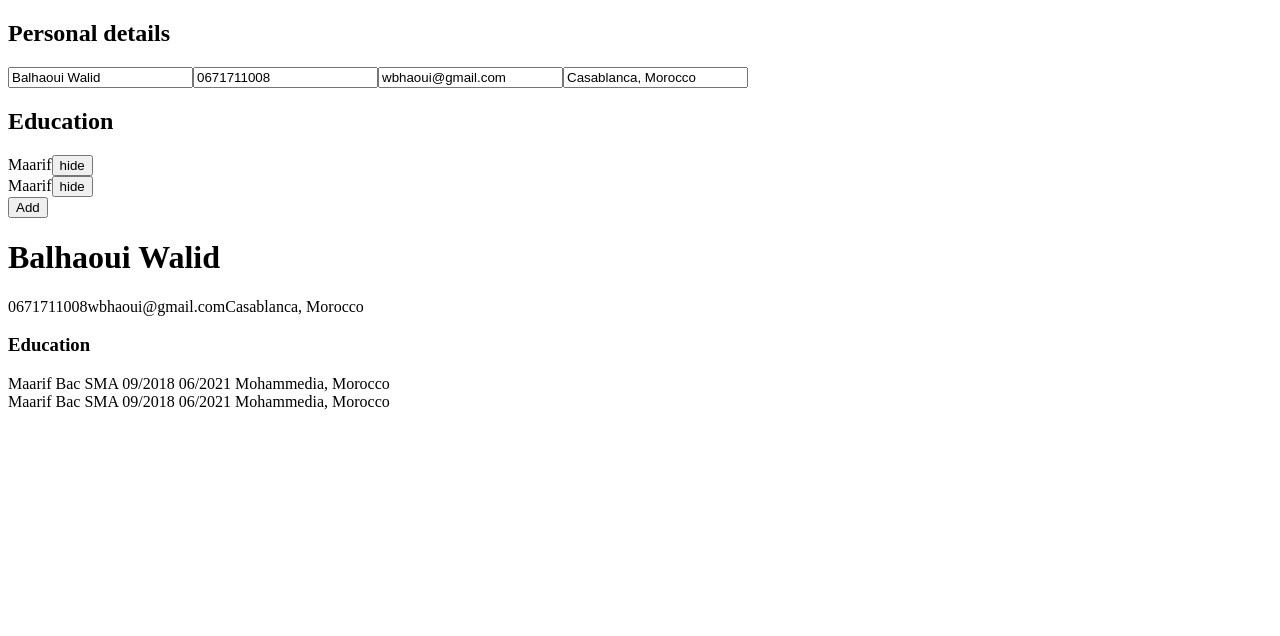
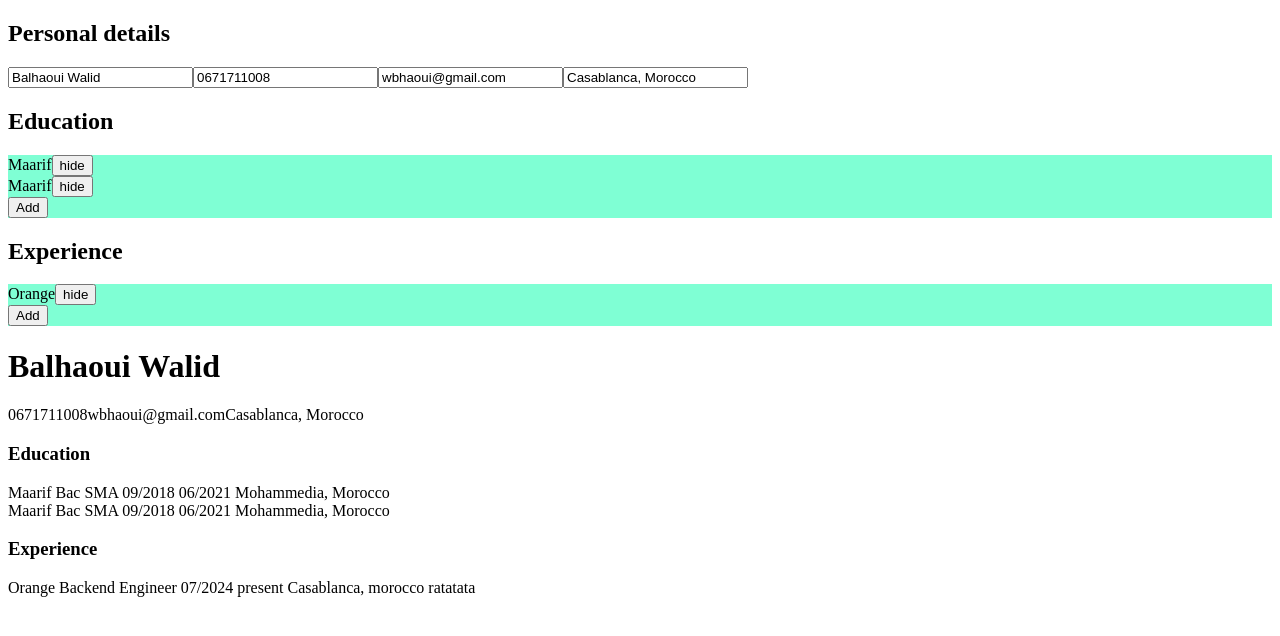
Before and after one commit to Archesper/react-cv-generator, a React (Vite) app: page / in a window 1280 px wide. Shown: the top 636 px of the page. Built offline with nearby package versions, Linux system fonts and the light colour scheme.

Commit message:
Add Togglable component

```diff
--- a/src/components/App.jsx
+++ b/src/components/App.jsx
@@ -1,6 +1,7 @@
 import CV from "./CV";
 import InfoInput from "./InfoInput.jsx";
 import MultiInput from "./MultiInput";
+import Togglable from "./togglable";
 import { useState } from "react";
 
 export default function App() {
@@ -19,7 +20,7 @@ export default function App() {
         startDate: "09/2018",
         endDate: "06/2021",
         location: "Mohammedia, Morocco",
-        visible: true
+        visible: true,
       },
       {
         id: 1,
@@ -30,7 +31,20 @@ export default function App() {
         startDate: "09/2018",
         endDate: "06/2021",
         location: "Mohammedia, Morocco",
-        visible: true
+        visible: true,
+      },
+    ],
+    experience: [
+      {
+        id: 0,
+        companyName: "Orange",
+        name: "Orange",
+        positionTitle: "Backend Engineer",
+        startDate: "07/2024",
+        endDate: "present",
+        location: "Casablanca, morocco",
+        description: "ratatata",
+        visible: true,
       },
     ],
   };
@@ -54,9 +68,11 @@ export default function App() {
           newItem[el.name] = el.value;
         });
         newItem["id"] = Number(targetID);
-        newItem['visible'] = item.visible;
+        newItem["visible"] = item.visible;
         newItem["name"] =
-          targettedSection === "education" ? newItem.school : newItem.company;
+          targettedSection === "education"
+            ? newItem.school
+            : newItem.companyName;
         return newItem;
       }
     });
@@ -71,36 +87,47 @@ export default function App() {
     const newItem = {};
     Array.from(e.target.elements).forEach((el) => {
       newItem[el.name] = el.value;
-    })
+    });
     newItem.id = resumeData[targettedSection].length;
     newItem.visible = true;
     newItem["name"] =
-          targettedSection === "education" ? newItem.school : newItem.company;
+      targettedSection === "education" ? newItem.school : newItem.companyName;
     const newContent = [...resumeData[targettedSection], newItem];
-    const newData = {...resumeData, [targettedSection]: newContent};
+    const newData = { ...resumeData, [targettedSection]: newContent };
     setResumeData(newData);
   };
   const handleContentDelete = (e) => {
     const targettedSection = e.target.dataset.target;
     const targetID = e.target.dataset.targetid;
-    const newContent = resumeData[targettedSection].filter((item) => item.id != targetID);
-    const newData = {...resumeData, [targettedSection]: newContent};
+    const newContent = resumeData[targettedSection].filter(
+      (item) => item.id != targetID
+    );
+    const newData = { ...resumeData, [targettedSection]: newContent };
     setResumeData(newData);
-  }
+  };
   const handleVisibilityToggle = (e) => {
     console.log(e.target.dataset);
     const targettedSection = e.target.dataset.target;
     const targetID = e.target.dataset.targetid;
-    const newItem = {...resumeData[targettedSection][targetID], visible: !resumeData[targettedSection][targetID].visible};
+    const newItem = {
+      ...resumeData[targettedSection][targetID],
+      visible: !resumeData[targettedSection][targetID].visible,
+    };
     const newContent = resumeData[targettedSection].map((item) => {
       if (item.id != targetID) {
         return item;
       } else {
         return newItem;
       }
-    })
-    const newData = {...resumeData, [targettedSection]: newContent};
+    });
+    const newData = { ...resumeData, [targettedSection]: newContent };
     setResumeData(newData);
+  };
+  const eventHandlers = {
+    addHandler: handleContentAdd,
+    deleteHandler: handleContentDelete,
+    editHandler: handleTargettedUpdate,
+    visiblityToggler: handleVisibilityToggle,
   };
   return (
     <>
@@ -112,16 +139,29 @@ export default function App() {
         email={resumeData.email}
         address={resumeData.address}
       ></InfoInput>
-      <h2>Education</h2>
-      <MultiInput
-        editHandler={handleTargettedUpdate}
-        addHandler={handleContentAdd}
-        deleteHandler={handleContentDelete}
-        visiblityToggler={handleVisibilityToggle}
-        target="education"
-        fields={["school", "degree", "startDate", "endDate", "location"]}
-        content={resumeData.education}
-      ></MultiInput>
+      <Togglable title="Education">
+        <MultiInput
+          {...eventHandlers}
+          target="education"
+          fields={["school", "degree", "startDate", "endDate", "location"]}
+          content={resumeData.education}
+        ></MultiInput>
+      </Togglable>
+      <Togglable title="Experience">
+        <MultiInput
+          {...eventHandlers}
+          target="experience"
+          fields={[
+            "companyName",
+            "positionTitle",
+            "startDate",
+            "endDate",
+            "location",
+            "description",
+          ]}
+          content={resumeData.experience}
+        ></MultiInput>
+      </Togglable>
       <CV data={resumeData}></CV>
     </>
   );
--- a/src/components/CV.jsx
+++ b/src/components/CV.jsx
@@ -1,5 +1,5 @@
-export default function CV({data}) {
-  const {fullName, phoneNumber, email, address, education} = data;
+export default function CV({ data }) {
+  const { fullName, phoneNumber, email, address, education, experience } = data;
   return (
     <div id="CV">
       <div className="personal-info">
@@ -11,7 +11,25 @@ export default function CV({data}) {
         </div>
         <h3>Education</h3>
         {education.map((ed) => {
-          return (ed.visible && <div key={ed.id}>{ed.school} {ed.degree} {ed.startDate} {ed.endDate} {ed.location}</div>);
+          return (
+            ed.visible && (
+              <div key={ed.id}>
+                {ed.school} {ed.degree} {ed.startDate} {ed.endDate}{" "}
+                {ed.location}
+              </div>
+            )
+          );
+        })}
+        <h3>Experience</h3>
+        {experience.map((exp) => {
+          return (
+            exp.visible && (
+              <div key={exp.id}>
+                {exp.companyName} {exp.positionTitle} {exp.startDate}{" "}
+                {exp.endDate} {exp.location} {exp.description}
+              </div>
+            )
+          );
         })}
       </div>
     </div>
--- a/src/components/MultiInput.jsx
+++ b/src/components/MultiInput.jsx
@@ -9,7 +9,7 @@ export default function MultiInput({
   editHandler,
   addHandler,
   deleteHandler,
-  visiblityToggler
+  visiblityToggler,
 }) {
   const [inputState, setInputState] = useState({ action: "default" });
   if (inputState.action === "default") {
@@ -42,6 +42,7 @@ export default function MultiInput({
       <>
         <form
           onSubmit={(e) => {
+            e.preventDefault();
             inputState.action === "edit" ? editHandler(e) : addHandler(e);
             setInputState({ action: "default" });
           }}
@@ -63,12 +64,23 @@ export default function MultiInput({
               </label>
             );
           })}
-          <button onClick={() => setInputState({ action: "default" })}>
+          {/*The buttons beside the submit button have type="button"
+           to fix the "form submission cancelled"
+           warning when submitting form with the Enter key*/}
+          <button
+            type="button"
+            onClick={() => setInputState({ action: "default" })}
+          >
             cancel
           </button>
           <button type="submit">Confirm</button>
           {inputState.action === "edit" && (
-            <button data-target={target} data-targetid={inputState.id} onClick={deleteHandler}>
+            <button
+              type="button"
+              data-target={target}
+              data-targetid={inputState.id}
+              onClick={deleteHandler}
+            >
               Delete
             </button>
           )}
--- /dev/null
+++ b/src/components/Togglable.jsx
@@ -0,0 +1,12 @@
+import { useState } from "react";
+import '../styles/togglable.css'
+
+export default function Togglable({title, children}) {
+  const [isActive, setIsActive] = useState(true);
+  return (
+    <>
+      <h2 onClick={()=> setIsActive(!isActive)}>{title}</h2>
+      <div className={"togglableContent " + (isActive ? 'toggled' : '')}>{children}</div>
+    </>
+  );
+}
--- /dev/null
+++ b/src/styles/togglable.css
@@ -0,0 +1,15 @@
+.togglableContent {
+  background-color: aquamarine;
+  height: 0;
+  opacity: 0;
+  overflow: hidden;
+  transform: translateY(-25px);
+  transition: transform 0.25s ease-in, opacity 0.25s ease-in;
+}
+
+.toggled {
+  height: auto;
+  opacity: 1;
+  transform: translateY(0);
+  transition: transform 0.25s ease-in, opacity 0.25s ease-in;
+}
```
Lines whose indentation alone changed are shown as unchanged.
